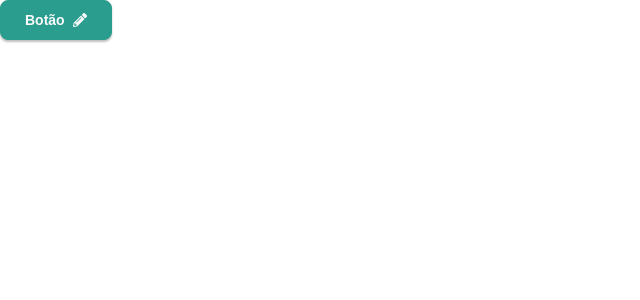
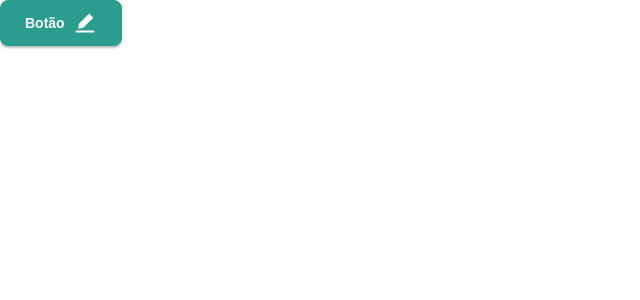
Before and after one commit to CaNeoN28/controle-farmaceutico-frontend, a Next.js app: page / in a window 1280 px wide. Shown: the top 300 px of the page, without its empty margins (0-640 px from the left). Built offline with nearby package versions, Linux system fonts and the light colour scheme.

Commit message:
Alterando para alterar o tamanho de SVGs que receber

```diff
--- a/src/app/page.tsx
+++ b/src/app/page.tsx
@@ -2,14 +2,14 @@
 
 import Botao from "@/components/Botao";
 import "./globals.css";
-import { FaPencilAlt } from "react-icons/fa";
+import { AiFillEdit } from "react-icons/ai";
 
 export default function Home() {
   return (
     <>
       <Botao>
         Botão
-        <FaPencilAlt/>
+        <AiFillEdit/>
       </Botao>
     </>
   );
--- a/src/components/Botao/Botao.module.scss
+++ b/src/components/Botao/Botao.module.scss
@@ -14,6 +14,11 @@
   border: 1px solid var(--primary-color);
 
   font-weight: bold;
+}
+
+.botao > svg {
+  height: 24px;
+  width: 24px;
 }
 
 .secundario {
```
